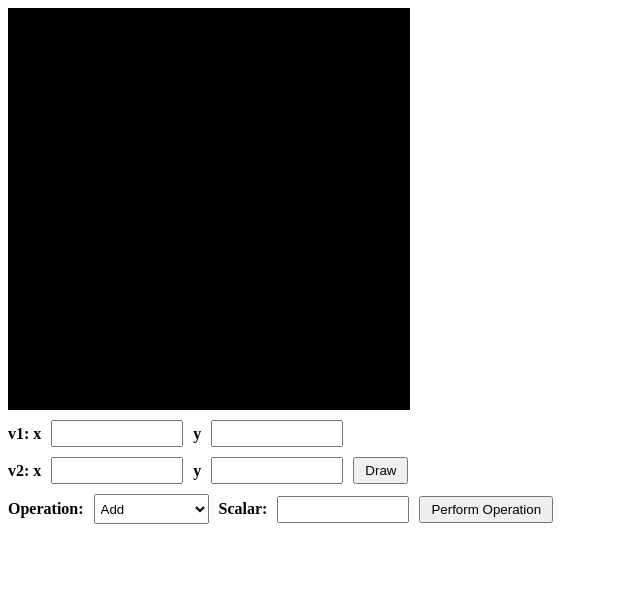
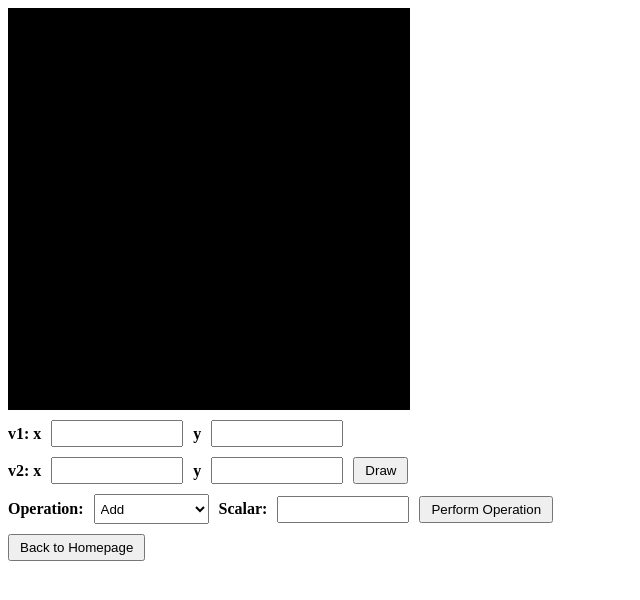
Before and after one commit to mturrubi/CSE160_Winter25, a plain HTML site: page CSE160 ASSIGNMENTS/ASG0/src/asg0.html in a window 1280 px wide. Shown: the whole page, without its empty margins (0-640 px from the left). Drawn offline with Linux system fonts and the light colour scheme; files whose address does not match are found by name.

Commit message:
Update asg0.html

```diff
--- a/CSE160 ASSIGNMENTS/ASG0/src/asg0.html
+++ b/CSE160 ASSIGNMENTS/ASG0/src/asg0.html
@@ -76,6 +76,10 @@
         <button onclick="handleDrawOperationEvent()">Perform Operation</button>
     </div>
 
+    <div class="controls back-button">
+        <button onclick="window.location.href='../../index.html'">Back to Homepage</button>
+    </div>
+
     <script src="lib/cuon-matrix-cse160.js"></script>
     <script src="asg0.js"></script>
 </body>
```
